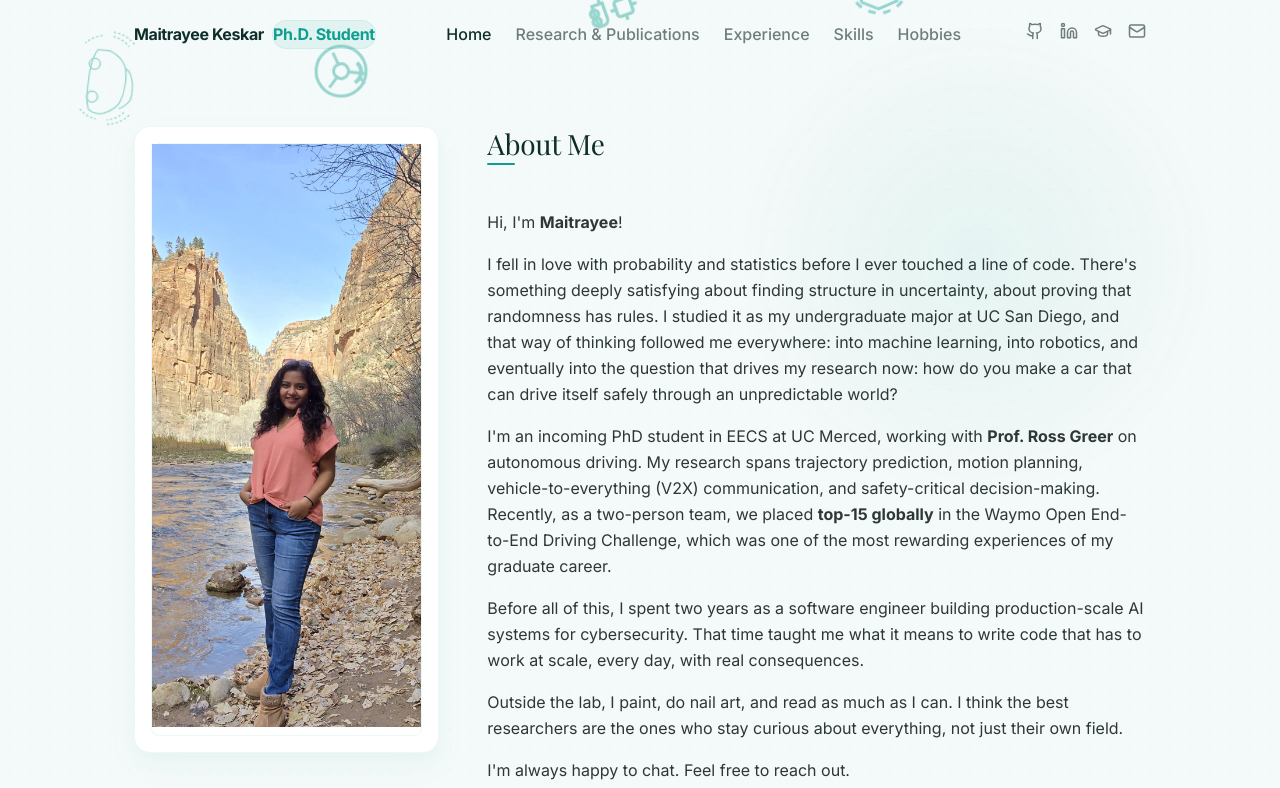
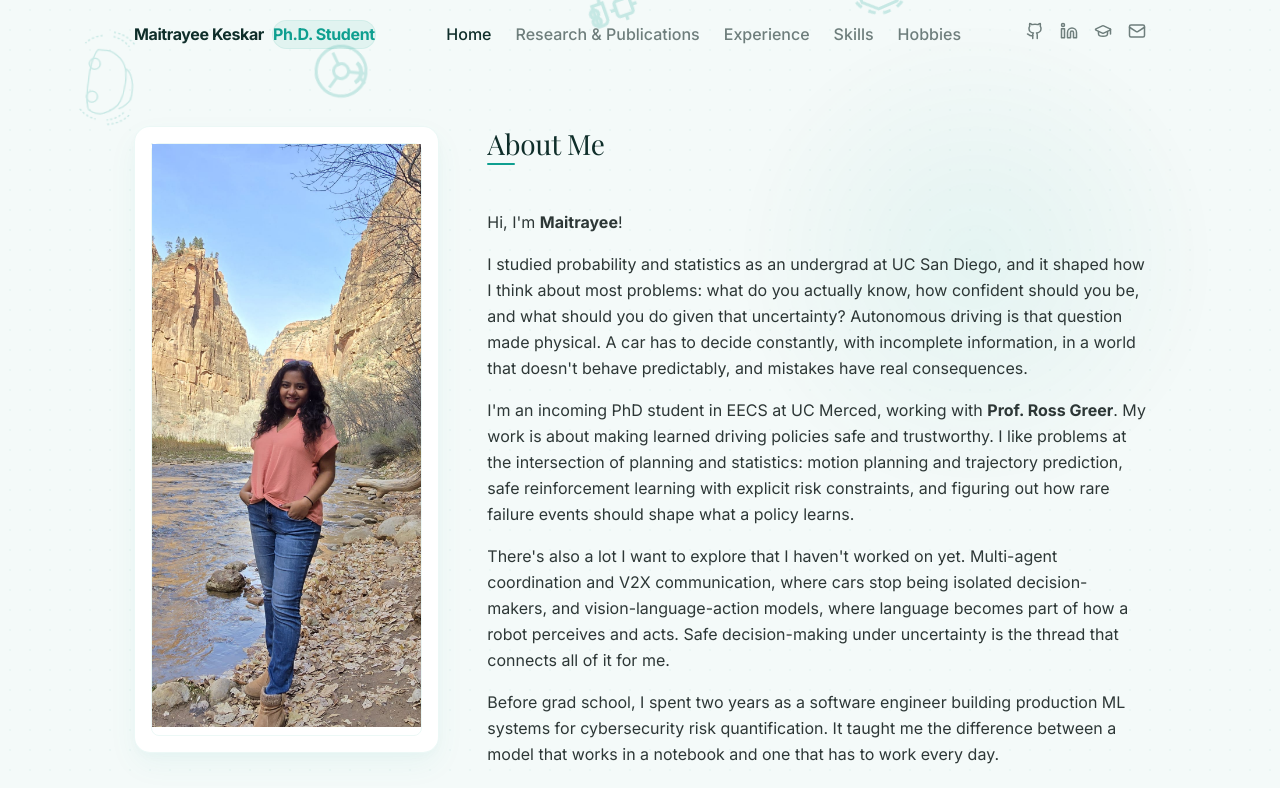
Before and after one commit to mmkeskar/Personal-Website, a Next.js app: page /Personal-Website/ in a window 1280 px wide. Shown: the top 788 px of the page. Built offline with nearby package versions, Linux system fonts and the light colour scheme.

Commit message:
feat: update homepage description and lower falling stickers background opacity to 20%

```diff
--- a/app/page.tsx
+++ b/app/page.tsx
@@ -135,19 +135,22 @@ export default function Home() {
                 Hi, I&apos;m <strong>Maitrayee</strong>!
               </p>
               <p>
-                I fell in love with probability and statistics before I ever touched a line of code. There&apos;s something deeply satisfying about finding structure in uncertainty, about proving that randomness has rules. I studied it as my undergraduate major at UC San Diego, and that way of thinking followed me everywhere: into machine learning, into robotics, and eventually into the question that drives my research now: how do you make a car that can drive itself safely through an unpredictable world?
+                I studied probability and statistics as an undergrad at UC San Diego, and it shaped how I think about most problems: what do you actually know, how confident should you be, and what should you do given that uncertainty? Autonomous driving is that question made physical. A car has to decide constantly, with incomplete information, in a world that doesn&apos;t behave predictably, and mistakes have real consequences.
               </p>
               <p>
-                I&apos;m an incoming PhD student in EECS at UC Merced, working with <strong>Prof. Ross Greer</strong> on autonomous driving. My research spans trajectory prediction, motion planning, vehicle-to-everything (V2X) communication, and safety-critical decision-making. Recently, as a two-person team, we placed <strong>top-15 globally</strong> in the Waymo Open End-to-End Driving Challenge, which was one of the most rewarding experiences of my graduate career.
+                I&apos;m an incoming PhD student in EECS at UC Merced, working with <strong>Prof. Ross Greer</strong>. My work is about making learned driving policies safe and trustworthy. I like problems at the intersection of planning and statistics: motion planning and trajectory prediction, safe reinforcement learning with explicit risk constraints, and figuring out how rare failure events should shape what a policy learns.
               </p>
               <p>
-                Before all of this, I spent two years as a software engineer building production-scale AI systems for cybersecurity. That time taught me what it means to write code that has to work at scale, every day, with real consequences.
+                There&apos;s also a lot I want to explore that I haven&apos;t worked on yet. Multi-agent coordination and V2X communication, where cars stop being isolated decision-makers, and vision-language-action models, where language becomes part of how a robot perceives and acts. Safe decision-making under uncertainty is the thread that connects all of it for me.
               </p>
               <p>
-                Outside the lab, I paint, do nail art, and read as much as I can. I think the best researchers are the ones who stay curious about everything, not just their own field.
+                Before grad school, I spent two years as a software engineer building production ML systems for cybersecurity risk quantification. It taught me the difference between a model that works in a notebook and one that has to work every day.
               </p>
               <p>
-                I&apos;m always happy to chat. Feel free to reach out.
+                Outside the lab, I paint, do nail art, and read as much as I can.
+              </p>
+              <p>
+                If any of this overlaps with what you&apos;re working on, or you&apos;re thinking about problems in this space, I&apos;d genuinely love to hear from you. I&apos;m very open to collaborations.
               </p>
             </div>
 
--- a/components/FallingStickers.tsx
+++ b/components/FallingStickers.tsx
@@ -4,7 +4,7 @@ import { motion } from 'framer-motion';
 
 const FallingSticker = ({ children, left, duration, delay }: { children: React.ReactNode; left: string; duration: number; delay: number }) => (
   <motion.div
-    style={{ left, top: '-120px', zIndex: 0, opacity: 0.40, color: '#0f9f90' }}
+    style={{ left, top: '-120px', zIndex: 0, opacity: 0.20, color: '#0f9f90' }}
     className="fixed pointer-events-none select-none"
     initial={{ y: -120, rotate: 0 }}
     animate={{
```
